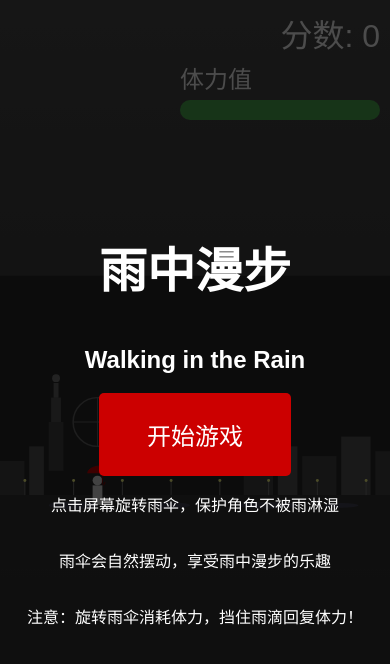
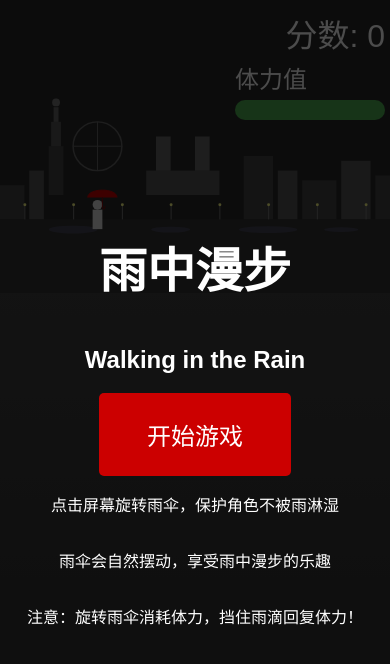
Before and after one commit to joko0613/In-the-Rain, a plain HTML site: page index.html in a window 390 px wide. Drawn offline with Linux system fonts and the light colour scheme.

Commit message:
修复游戏自适应屏幕问题和体力恢复机制
修复游戏自适应屏幕问题和体力恢复机制

```diff
--- a/css/style.css
+++ b/css/style.css
@@ -27,15 +27,38 @@ body {
     font-family: Arial, sans-serif;
 }
 
+/* 重置基础样式 */
+*, *::before, *::after {
+    box-sizing: border-box;
+}
+
+html, body {
+    margin: 0;
+    padding: 0;
+    width: 100%;
+    height: 100%;
+    overflow: hidden;
+    background-color: #f0f0f0;
+    font-family: Arial, sans-serif;
+}
+
+/* 游戏容器 - 全屏覆盖 */
 #game-container {
-    position: relative;
-    width: 100vw;
-    height: 100vh;
+    position: fixed;
+    top: 0;
+    left: 0;
+    width: 100%;
+    height: 100%;
     overflow: hidden;
     background: linear-gradient(to bottom, #4a4a4a, #2a2a2a);
 }
 
+/* 游戏画布 - 完全填充容器 */
 #game-canvas {
+    display: block;
+    position: absolute;
+    top: 0;
+    left: 0;
     width: 100%;
     height: 100%;
     cursor: pointer;
@@ -146,3 +169,30 @@ button:hover {
 .warning-flash {
     animation: pulse 0.3s 3;
 }
+
+/* 响应式调整 */
+@media (min-aspect-ratio: 16/9) {
+    /* 宽屏设备 */
+    #game-canvas {
+        width: auto;
+        height: 100%;
+        margin: 0 auto;
+    }
+}
+
+@media (max-aspect-ratio: 9/16) {
+    /* 窄屏设备（如手机竖屏） */
+    #game-canvas {
+        width: 100%;
+        height: auto;
+    }
+
+    /* 调整UI元素位置，适应窄屏 */
+    #score-display, #stamina-container {
+        right: 5px;
+    }
+
+    #stamina-container {
+        width: 150px;
+    }
+}
--- a/index.html
+++ b/index.html
@@ -24,10 +24,43 @@
     <meta name="viewport" content="width=device-width, initial-scale=1.0">
     <title>雨中漫步 - Walking in the Rain (v2.0 模块化)</title>
     <link rel="stylesheet" href="css/style.css">
+    <script>
+        // 添加窗口大小变化监听器，动态调整SVG视图
+        window.addEventListener('load', function() {
+            window.addEventListener('resize', adjustGameView);
+            adjustGameView(); // 初始化时也调整一次
+        });
+
+        // 调整游戏视图以适应窗口大小
+        function adjustGameView() {
+            const gameCanvas = document.getElementById('game-canvas');
+            const container = document.getElementById('game-container');
+
+            // 获取窗口和游戏容器的宽高比
+            const windowRatio = window.innerWidth / window.innerHeight;
+            const gameRatio = 800 / 600; // 游戏原始宽高比
+
+            if (windowRatio > gameRatio) {
+                // 宽屏 - 根据视口宽度调整
+                const scaleFactor = window.innerWidth / 800;
+                gameCanvas.setAttribute('width', '100%');
+                gameCanvas.setAttribute('height', 'auto');
+                // 更新viewBox确保内容正确缩放
+                gameCanvas.setAttribute('viewBox', '0 0 800 600');
+            } else {
+                // 窄屏 - 根据视口高度调整
+                const scaleFactor = window.innerHeight / 600;
+                gameCanvas.setAttribute('width', 'auto');
+                gameCanvas.setAttribute('height', '100%');
+                // 更新viewBox确保内容正确缩放
+                gameCanvas.setAttribute('viewBox', '0 0 800 600');
+            }
+        }
+    </script>
 </head>
 <body>
     <div id="game-container">
-        <svg id="game-canvas" xmlns="http://www.w3.org/2000/svg" viewBox="0 0 800 600">
+        <svg id="game-canvas" xmlns="http://www.w3.org/2000/svg" viewBox="0 0 800 600" preserveAspectRatio="xMinYMid meet" width="100%" height="100%">
             <!-- 背景元素 - 注意顶部已完全填满 -->
             <rect id="sky" x="0" y="0" width="800" height="600" fill="#2a2a2a" />
 
--- a/js/background.js
+++ b/js/background.js
@@ -14,12 +14,19 @@ import { elements } from './elements.js';
 import config from './config.js';
 
 // 移动背景
+// 修改后的代码
 function moveBackground() {
     // 更新背景位置
     game.background.x -= config.background.speed;
 
+    // 计算视口宽度与游戏宽度的比例
+    const viewportWidth = window.innerWidth;
+    const gameWidth = 800;
+    const widthRatio = viewportWidth / gameWidth;
+
     // 当第一个背景完全移出屏幕时，重置位置实现无限循环
-    if (game.background.x <= -800) {
+    // 在宽屏幕上，需要考虑屏幕宽度因素
+    if (game.background.x <= -800 * Math.max(1, widthRatio)) {
         game.background.x = 0;
     }
 
--- a/js/config.js
+++ b/js/config.js
@@ -88,24 +88,25 @@ const config = {
     },
 
     // 6. 游戏区域和难度
+    // 修改后的代码
     game: {
-        width: 800,                      // 游戏视口宽度
-        height: 600,                     // 游戏视口高度
+        width: window.innerWidth > 800 ? window.innerWidth : 800,  // 动态游戏视口宽度
+        height: window.innerHeight > 600 ? window.innerHeight : 600, // 动态游戏视口高度
         groundLevel: 470,                // 地面Y坐标
         difficultyIncrease: 0.1,         // 难度增加速率
         speedIncreaseInterval: 1000,     // 速度增加间隔（帧数）
 
-        // 计分系统
-        scoreOnRotatingOnly: true        // 只有雨滴击中旋转中的雨伞才得分
-    },
+    // 计分系统
+    scoreOnRotatingOnly: true        // 只有雨滴击中旋转中的雨伞才得分
+},
 
     // 7. 体力系统设置
     stamina: {
         max: 100,                        // 最大体力值
         initial: 100,                    // 初始体力值
         rotationCost: 10,                // 旋转雨伞消耗的体力
-        recoveryBase: 3,                 // 每个雨滴提供的基础恢复量
-        recoveryMultiplier: 0.5,         // 每额外击中一个雨滴的恢复倍率
+        recoveryBase: 15,                 // 每个雨滴提供的基础恢复量
+        recoveryMultiplier: 2,         // 每额外击中一个雨滴的恢复倍率
         lowWarningThreshold: 25,         // 低体力警告阈值
         criticalThreshold: 10,           // 危险体力阈值
         naturalDecay: 0.02,              // 自然体力衰减率(每帧)
```
